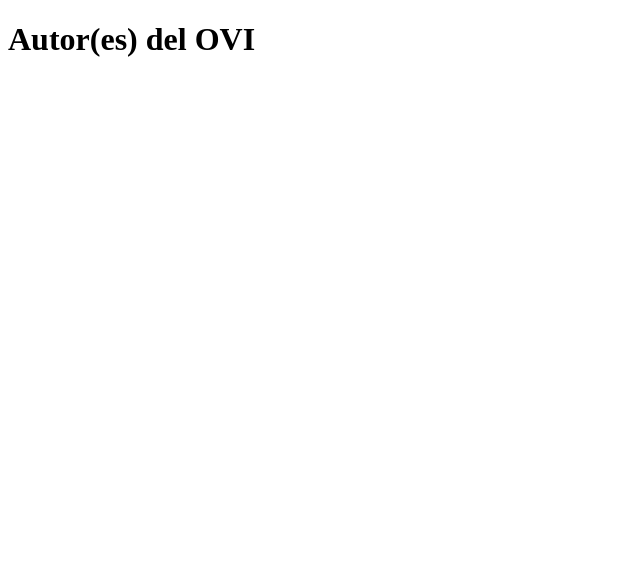
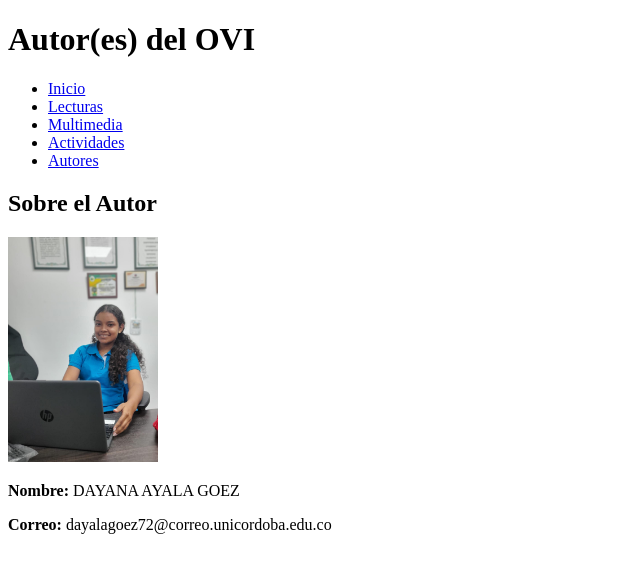
Before and after one commit to dayiayala/OVI-INTRO-ING-SISTEMAS, a plain HTML site: page autores.html in a window 1280 px wide. Shown: the whole page, without its empty margins (0-640 px from the left). Drawn offline with Linux system fonts and the light colour scheme.

Commit message:
Agregando informacion a la seccion de autor(es)

```diff
--- a/autores.html
+++ b/autores.html
@@ -8,6 +8,22 @@
 <body>
     <header>
         <h1>Autor(es) del OVI</h1>
+        <nav>
+            <ul>
+                <li><a href="index.html">Inicio</a></li>
+                <li><a href="lecturas.html">Lecturas</a></li>
+                <li><a href="multimedia.html">Multimedia</a></li>
+                <li><a href="actividades.html">Actividades</a></li>
+                <li><a href="autores.html">Autores</a></li>
+            </ul>
+        </nav>
     </header>
+
+        <section>
+            <h2> Sobre el Autor</h2>
+            <img src="img/fotoautor.jpg" alt="Foto del Autor" width="150">
+            <p><strong>Nombre:</strong> DAYANA AYALA GOEZ</p>
+            <p><strong>Correo:</strong> dayalagoez72@correo.unicordoba.edu.co</p>
+        </section>
 </body>
 </html>
```
